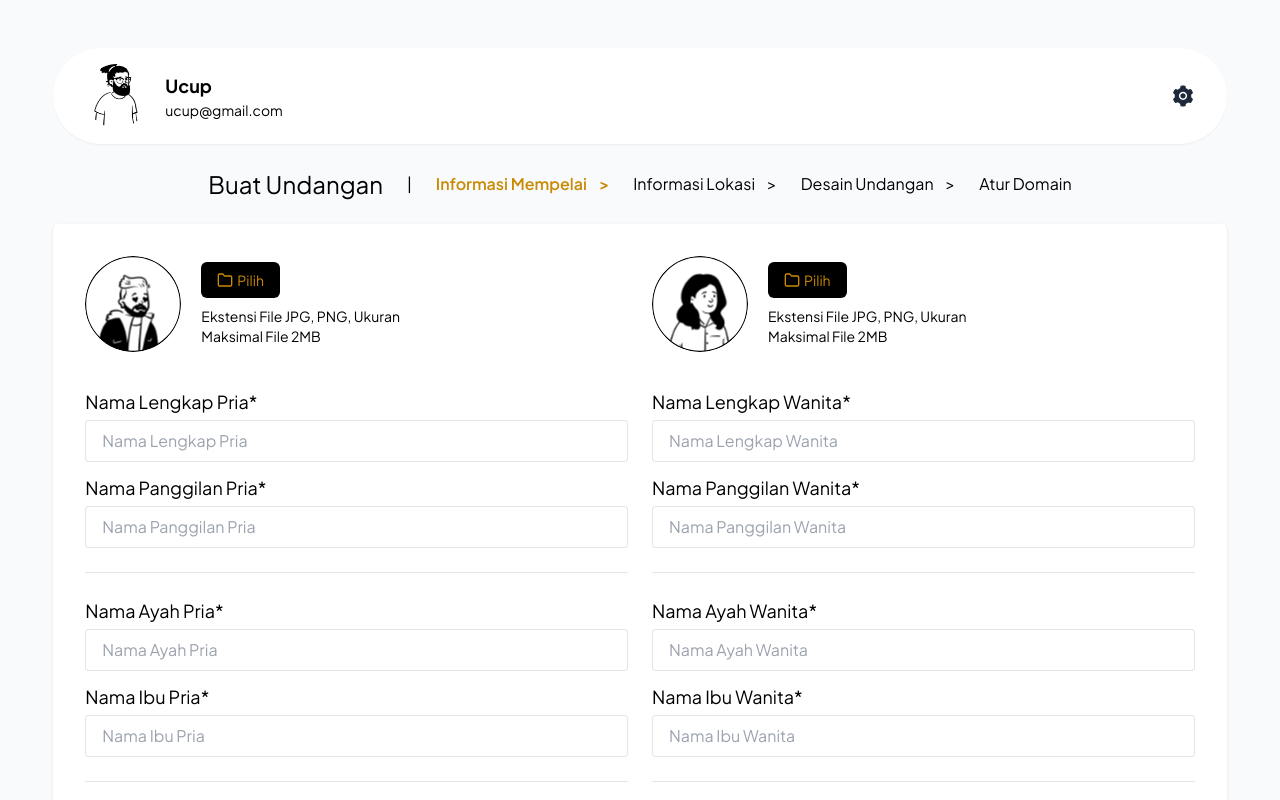
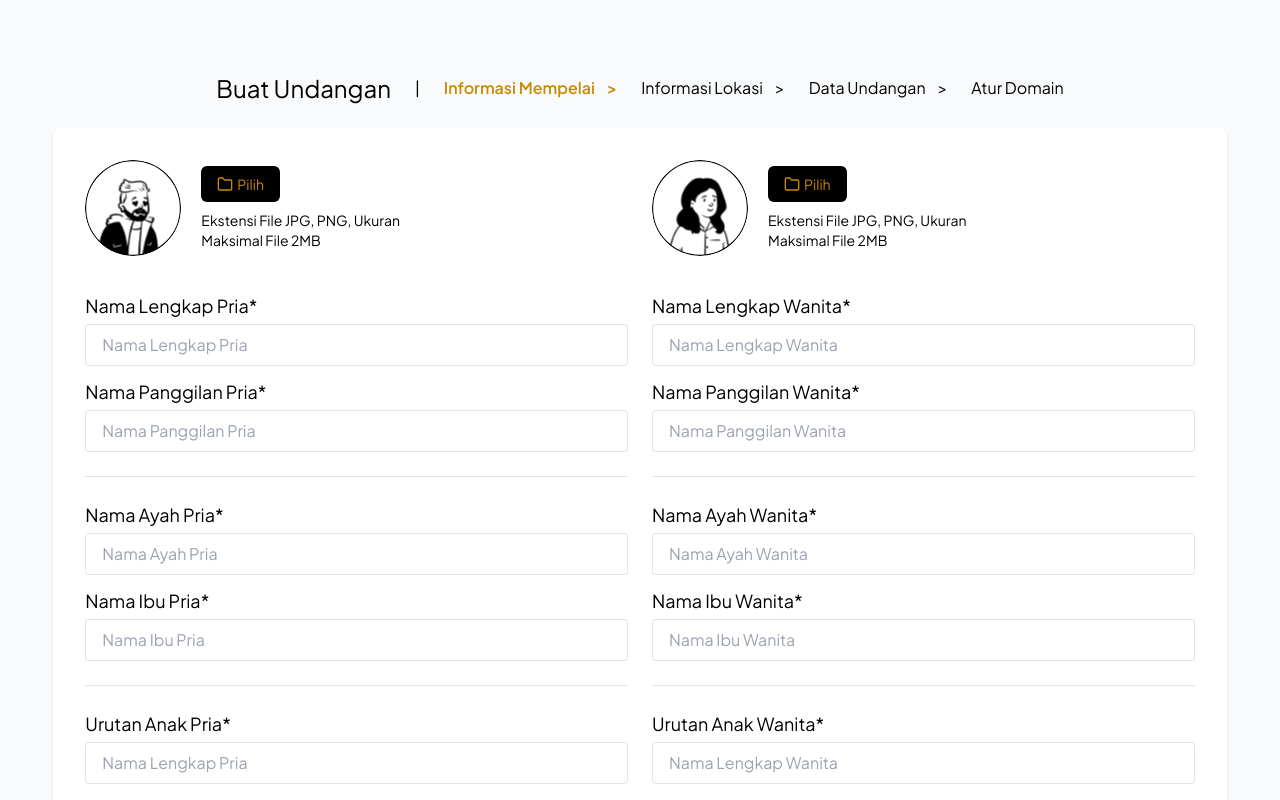
Before and after one commit to rianmz-genz/weddingnesia, a Next.js app: page /create in a window 1280 px wide. Shown: the top 800 px of the page. Built offline with nearby package versions, Linux system fonts and the light colour scheme.

Commit message:
create page

```diff
--- a/pages/create.jsx
+++ b/pages/create.jsx
@@ -19,7 +19,7 @@ export default function Create() {
       value: "Lokasi",
     },
     {
-      label: "Desain Undangan",
+      label: "Data Undangan",
       value: "Desain",
     },
     {
@@ -64,7 +64,6 @@ export default function Create() {
   }
   return (
     <div className="w-full min-h-screen bg-slate-50 py-12">
-      <ProfileCard />
       <div className="w-11/12 mx-auto">
         <BreadCumbersCreate
           current={currentMenu}
```
